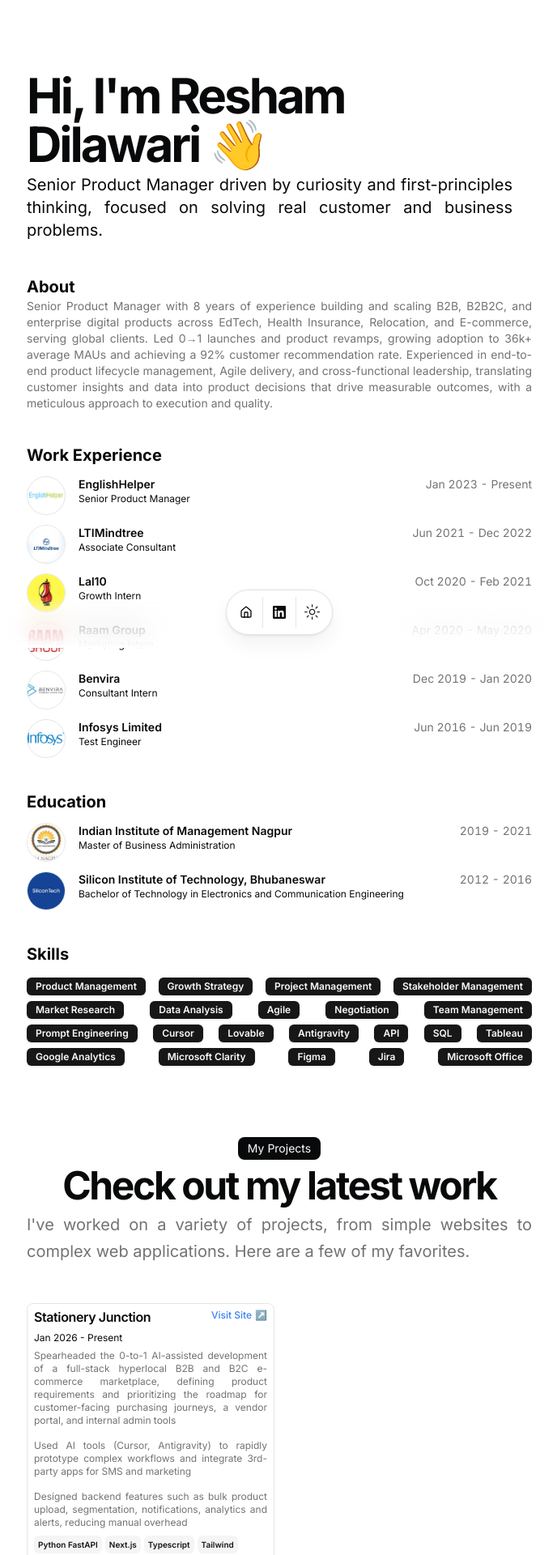
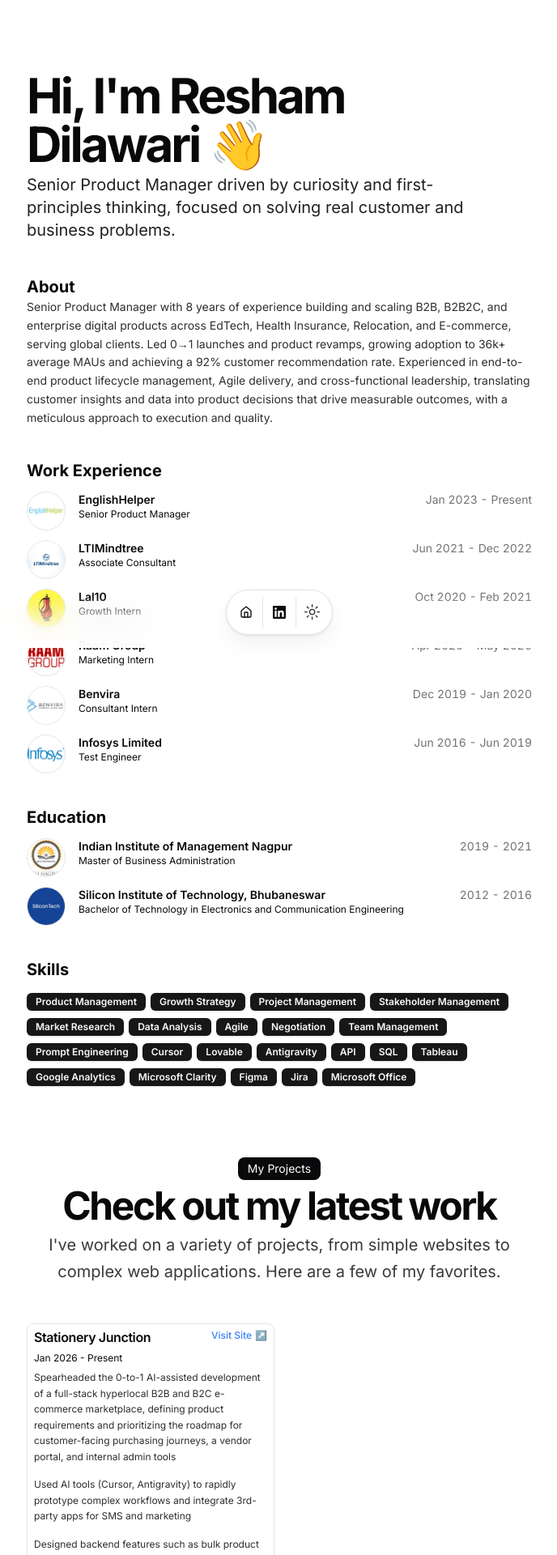
Before and after one commit to reshamdilawari/reshamdilawari.github.io, a Next.js app: page / in a window 1280 px wide. Shown: the top 1920 px of the page at 81% size, without its empty margins (295-983 px from the left). Built offline with nearby package versions, Linux system fonts and the light colour scheme.

Commit message:
Improve typography: use text-pretty with darker, higher-contrast font and reset skills cluster

```diff
--- a/src/app/page.tsx
+++ b/src/app/page.tsx
@@ -22,7 +22,7 @@ export default function Page() {
               text={`Hi, I'm ${DATA.name}\u00A0👋`}
             />
             <BlurFadeText
-              className="max-w-[600px] md:text-xl text-justify"
+              className="max-w-[600px] md:text-xl text-pretty text-foreground/90 font-normal"
               delay={BLUR_FADE_DELAY}
               text={DATA.description}
             />
@@ -34,7 +34,7 @@ export default function Page() {
           <h2 className="text-xl font-bold">About</h2>
         </BlurFade>
         <BlurFade delay={BLUR_FADE_DELAY * 4}>
-          <Markdown className="prose max-w-full text-pretty font-sans text-sm text-muted-foreground dark:prose-invert text-justify [&>p]:text-justify">
+          <Markdown className="prose max-w-full text-pretty font-sans text-sm text-foreground/85 leading-relaxed dark:prose-invert">
             {DATA.summary}
           </Markdown>
         </BlurFade>
@@ -93,7 +93,7 @@ export default function Page() {
           <BlurFade delay={BLUR_FADE_DELAY * 9}>
             <h2 className="text-xl font-bold">Skills</h2>
           </BlurFade>
-          <div className="flex flex-wrap gap-1 justify-between">
+          <div className="flex flex-wrap gap-1.5">
             {DATA.skills.map((skill, id) => (
               <BlurFade key={skill} delay={BLUR_FADE_DELAY * 10 + id * 0.05}>
                 <Badge key={skill}>{skill}</Badge>
@@ -113,7 +113,7 @@ export default function Page() {
                 <h2 className="text-3xl font-bold tracking-tighter sm:text-5xl">
                   Check out my latest work
                 </h2>
-                <p className="text-muted-foreground md:text-xl/relaxed lg:text-base/relaxed xl:text-xl/relaxed text-justify">
+                <p className="text-foreground/80 md:text-xl/relaxed lg:text-base/relaxed xl:text-xl/relaxed text-pretty">
                   I&apos;ve worked on a variety of projects, from simple
                   websites to complex web applications. Here are a few of my
                   favorites.
--- a/src/components/project-card.tsx
+++ b/src/components/project-card.tsx
@@ -121,7 +121,7 @@ export function ProjectCard({
           <div className="hidden font-sans text-xs underline print:visible">
             {link?.replace("https://", "").replace("www.", "").replace("/", "")}
           </div>
-          <Markdown className="prose max-w-full text-pretty font-sans text-xs text-muted-foreground dark:prose-invert text-justify [&>p]:text-justify">
+          <Markdown className="prose max-w-full text-pretty font-sans text-xs text-foreground/85 dark:prose-invert [&>p]:leading-relaxed">
             {Array.isArray(description) ? (description as readonly string[]).join('\n\n') : (description as string)}
           </Markdown>
         </div>
--- a/src/components/resume-card.tsx
+++ b/src/components/resume-card.tsx
@@ -94,16 +94,16 @@ export const ResumeCard = ({
                 duration: 0.7,
                 ease: [0.16, 1, 0.3, 1],
               }}
-              className="mt-2 text-xs sm:text-sm text-justify"
+              className="mt-2 text-xs sm:text-sm text-pretty text-foreground/85"
             >
               {Array.isArray(description) ? (
-                <ul className="list-disc pl-4 space-y-1 text-justify">
+                <ul className="list-disc pl-4 space-y-1.5">
                   {(description as readonly string[]).map((item, index) => (
-                    <li key={index} className="text-justify">{item}</li>
+                    <li key={index} className="text-pretty leading-relaxed text-foreground/85">{item}</li>
                   ))}
                 </ul>
               ) : (
-                <p className="text-justify">{description}</p>
+                <p className="text-pretty leading-relaxed text-foreground/85">{description}</p>
               )}
             </motion.div>
           )}
```
